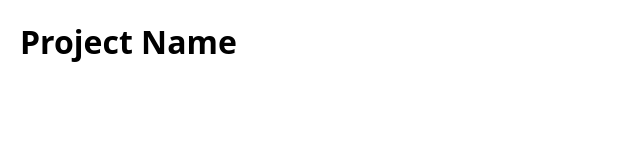
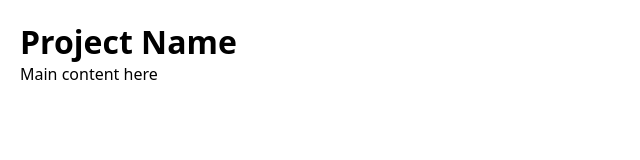
Before and after one commit to WebDevJohn23/react-portfolio, a React (Vite) app: page / in a window 1280 px wide. Shown: the top 160 px of the page, without its empty margins (0-640 px from the left). Built offline with nearby package versions, Linux system fonts and the light colour scheme.

Commit message:
refactor: change file structure

```diff
--- a/src/App.jsx
+++ b/src/App.jsx
@@ -1,9 +1,10 @@
-function App() {
+import { Header, MainContent } from "./components";
+
+export default function App() {
     return (
-        <div>
-            <h1>Project Name</h1>
-        </div>
-    )
+        <>
+            <Header />
+            <MainContent />
+        </>
+    );
 }
-
-export default App
--- /dev/null
+++ b/src/components/index.jsx
@@ -0,0 +1,2 @@
+export { default as Header } from "./layout/Header.jsx";
+export { default as MainContent } from "./layout/MainContent.jsx";
--- /dev/null
+++ b/src/components/layout/Header.jsx
@@ -0,0 +1,7 @@
+export default function Header() {
+    return (
+        <header>
+            <h1>Project Name</h1>
+        </header>
+    );
+}
--- /dev/null
+++ b/src/components/layout/MainContent.jsx
@@ -0,0 +1,7 @@
+export default function MainContent() {
+    return (
+        <main>
+            <p>Main content here</p>
+        </main>
+    );
+}
```
